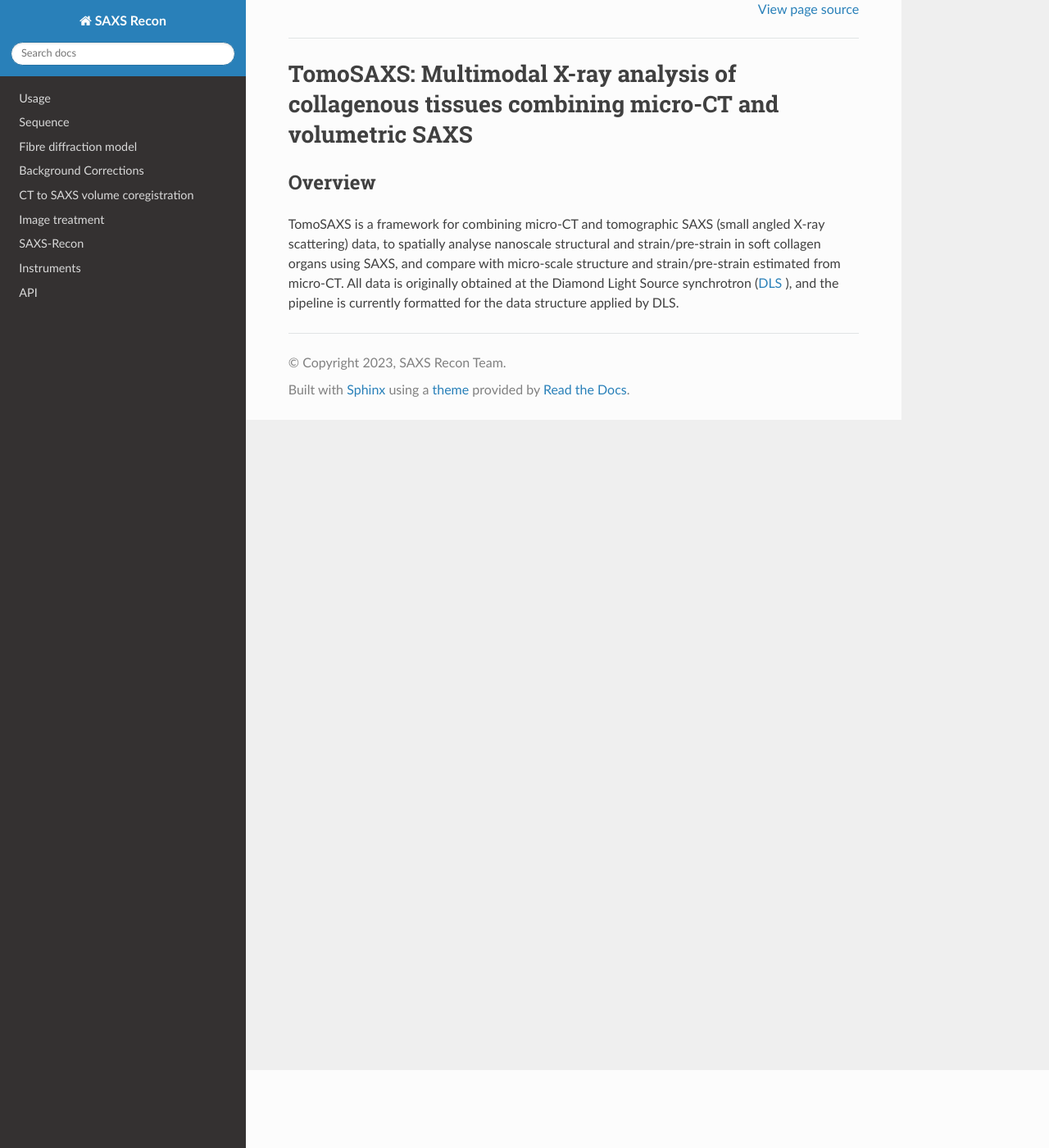
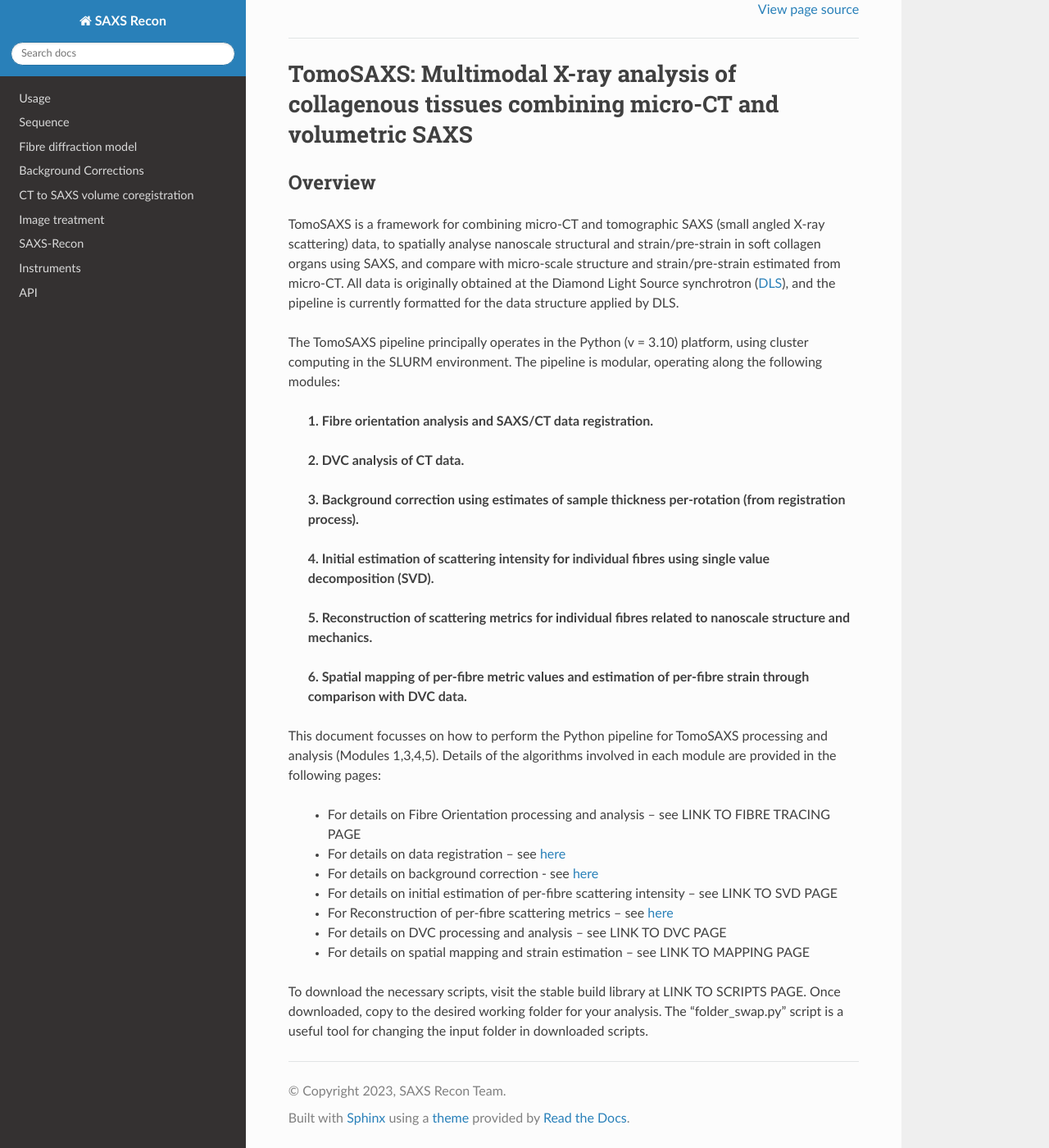
Before and after one commit to himadri111/saxs-docs-tutorial, a Sphinx documentation site: the page built from docs/source/How-to.rst, in a window 1280 px wide and 1400 px high, scrolled down 95 px. Shown: the whole window at 82% size. Built offline with Sphinx 7.4.7 and the Read the Docs theme 3.1.0, drawn with Linux system fonts in a browser that asks for light colours.

Commit message:
Update How-to.rst

```diff
--- a/docs/source/How-to.rst
+++ b/docs/source/How-to.rst
@@ -8,5 +8,39 @@ Overview
 TomoSAXS is a framework for combining micro-CT and tomographic SAXS (small angled X-ray scattering) data,
 to spatially analyse nanoscale structural and strain/pre-strain in soft collagen organs using SAXS, and
 compare with micro-scale structure and strain/pre-strain estimated from micro-CT. All data is originally
-obtained at the Diamond Light Source synchrotron (`DLS <https://www.diamond.ac.uk/Home.html>`_ ), and the pipeline is currently
+obtained at the Diamond Light Source synchrotron (`DLS <https://www.diamond.ac.uk/Home.html>`_), and the pipeline is currently
 formatted for the data structure applied by DLS.
+
+The TomoSAXS pipeline principally operates in the Python (v = 3.10) platform, using cluster computing in the SLURM environment.
+The pipeline is modular, operating along the following modules:
+
+  **1.	Fibre orientation analysis and SAXS/CT data registration.**
+
+  **2.	DVC analysis of CT data.**
+
+  **3.	Background correction using estimates of sample thickness per-rotation (from registration process).**
+
+  **4.	Initial estimation of scattering intensity for individual fibres using single value decomposition (SVD).**
+
+  **5.	Reconstruction of scattering metrics for individual fibres related to nanoscale structure and mechanics.**
+
+  **6.	Spatial mapping of per-fibre metric values and estimation of per-fibre strain through comparison with DVC data.**
+
+This document focusses on how to perform the Python pipeline for TomoSAXS processing and analysis (Modules 1,3,4,5). Details of the algorithms involved in each module are provided in the following pages:
+
+  •	For details on Fibre Orientation processing and analysis – see LINK TO FIBRE TRACING PAGE
+
+  •	For details on data registration – see `here <https://github.com/himadri111/saxs-docs-tutorial/blob/main/docs/source/coreg.rst>`_
+
+  •	For details on background correction - see `here <https://github.com/himadri111/saxs-docs-tutorial/blob/main/docs/source/bgrcorr.rst>`_
+
+  •	For details on initial estimation of per-fibre scattering intensity – see LINK TO SVD PAGE
+
+  •	For Reconstruction of per-fibre scattering metrics – see `here <https://github.com/himadri111/saxs-docs-tutorial/blob/main/docs/source/recon.rst>`_
+
+  •	For details on DVC processing and analysis – see LINK TO DVC PAGE
+
+  •	For details on spatial mapping and strain estimation – see LINK TO MAPPING PAGE
+
+To download the necessary scripts, visit the stable build library at LINK TO SCRIPTS PAGE.
+Once downloaded, copy to the desired working folder for your analysis. The “folder_swap.py” script is a useful tool for changing the input folder in downloaded scripts.
```
